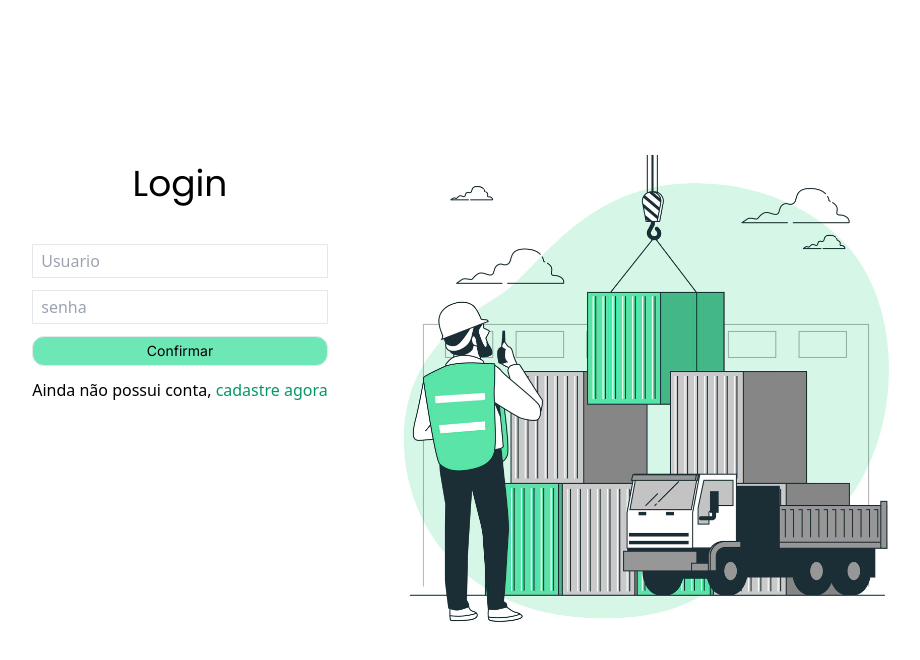
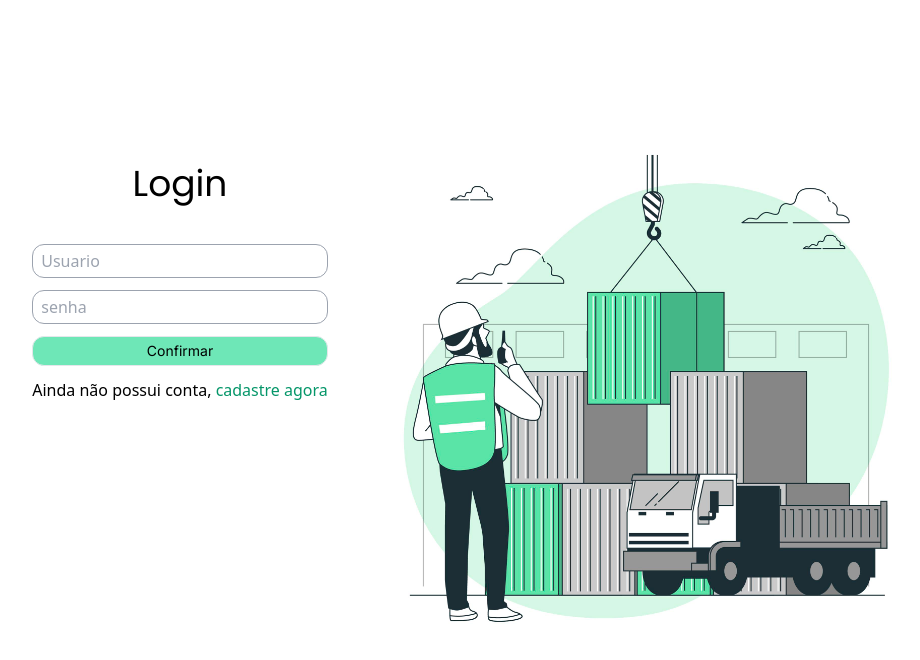
Before and after one commit to fre200tey623/Programacao-Web, a React (Vite) app in the folder Front-end/: page / in a window 1280 px wide. Shown: the top 660 px of the page, without its empty margins (176-1096 px from the left). Built offline with nearby package versions, Linux system fonts and the light colour scheme; no server answers.

Commit message:
Componente Placeholder atualizado

```diff
--- a/Front-end/src/components/Placeholder.jsx
+++ b/Front-end/src/components/Placeholder.jsx
@@ -1,7 +1,7 @@
 export default function Placeholder({placeholder,type,onChange}){
     return(
         <>
-            <input type={type} placeholder={placeholder} className="border outline-none py-1 pl-2" onChange={onChange}></input>
+            <input type={type} placeholder={placeholder} className="border border-gray-400 outline-none py-1 pl-2 rounded-xl" onChange={onChange}></input>
         </>
     )
 }
```
